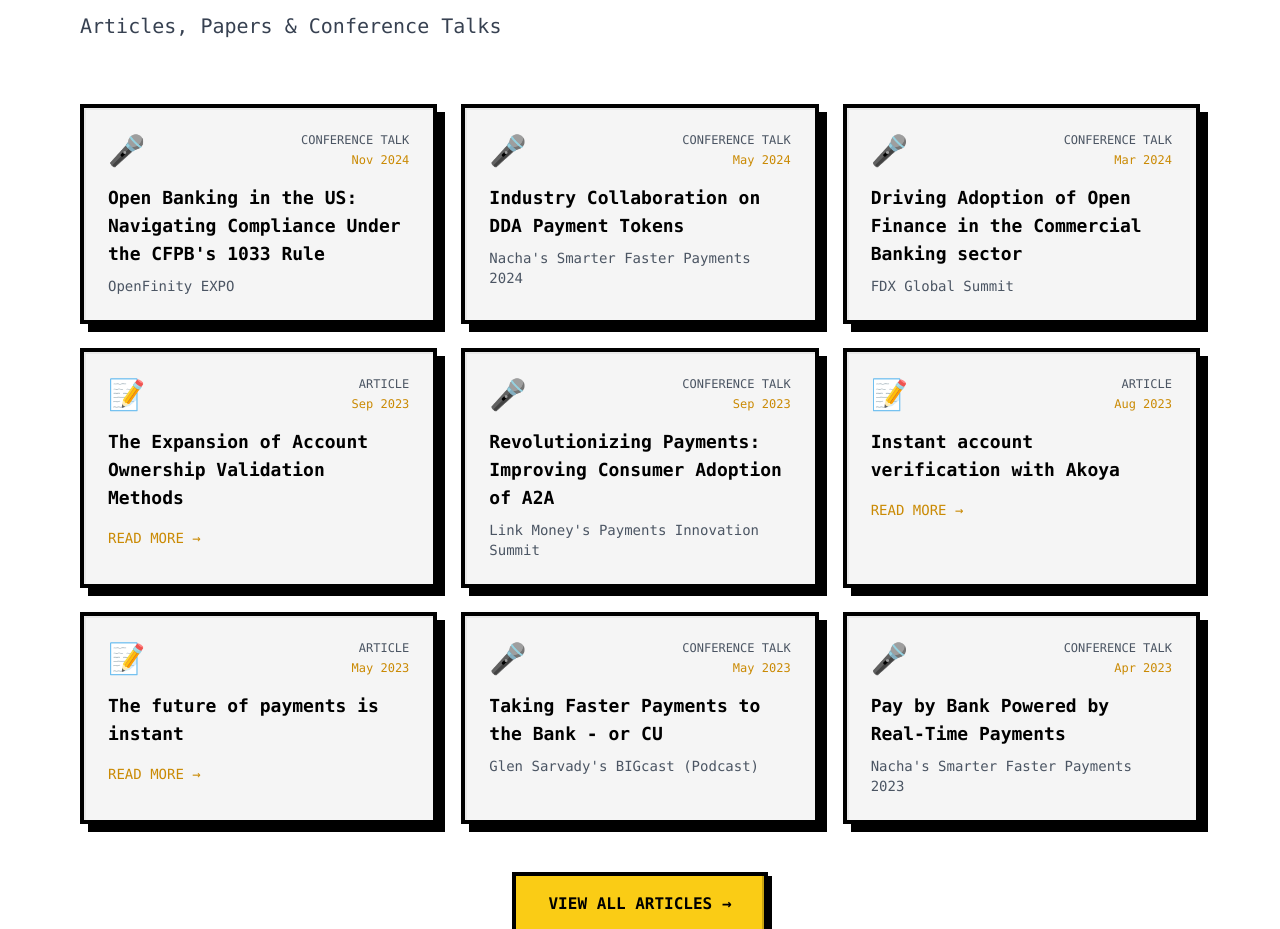
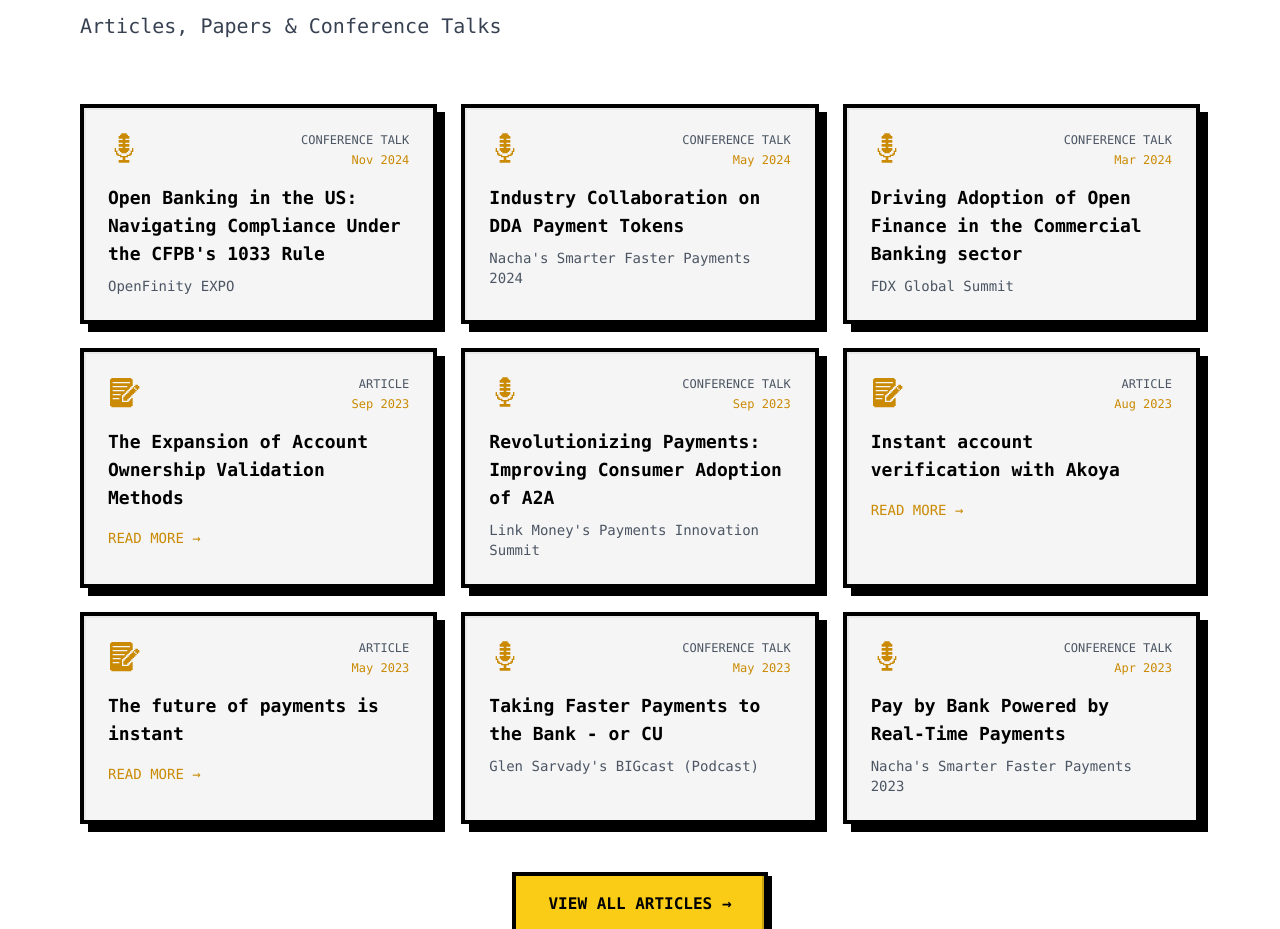
Before and after one commit to florian-wahl/wahlflorian.com, a Next.js app: page / in a window 1280 px wide. Shown: the part 1200-2129 px from the top of the page. Built offline with nearby package versions, Linux system fonts and the light colour scheme; no server answers.

Commit message:
Using Hackernoon icons for pixel style

```diff
--- a/components/AboutMe.tsx
+++ b/components/AboutMe.tsx
@@ -1,5 +1,6 @@
 import React from "react";
 import userData from "../constants/data";
+import { PodcastIcon } from "./PixelIcons";
 
 const AboutMe: React.FC = () => {
     return (
@@ -71,8 +72,8 @@ const AboutMe: React.FC = () => {
                     <div className="grid grid-cols-1 md:grid-cols-2 gap-4">
                         {userData.conferenceTalks.map((talk, idx) => (
                             <div key={idx} className="pixel-card bg-gray-50 dark:bg-gray-900 p-6">
-                                <p className="text-black dark:text-white font-mono text-sm mb-2">
-                                    <span className="text-yellow-600 dark:text-yellow-400">🎤</span> {talk.title}
+                                <p className="text-black dark:text-white font-mono text-sm mb-2 flex items-center gap-2">
+                                    <PodcastIcon className="text-yellow-600 dark:text-yellow-400" size={20} /> {talk.title}
                                 </p>
                                 <p className="text-gray-600 dark:text-gray-400 font-mono text-xs">
                                     {talk.venue}
--- a/components/Contact.tsx
+++ b/components/Contact.tsx
@@ -1,6 +1,7 @@
 import React from "react";
 import userData from "../constants/data";
 import { event } from "../utils/analytics";
+import { MailIcon, LocationIcon } from "./PixelIcons";
 
 const Contact: React.FC = () => {
     return (
@@ -32,7 +33,7 @@ const Contact: React.FC = () => {
                                     href={`mailto:${userData.email}`}
                                     className="flex flex-row items-center space-x-4 pixel-card bg-gray-100 dark:bg-gray-800 p-4 hover:border-yellow-500 dark:hover:border-yellow-400 transition-colors group"
                                 >
-                                    <div className="text-2xl">📧</div>
+                                    <MailIcon className="text-yellow-600 dark:text-yellow-400" size={24} />
                                     <div>
                                         <p className="text-yellow-600 dark:text-yellow-400 font-mono text-xs uppercase mb-1">Email</p>
                                         <p className="text-black dark:text-white font-mono text-sm group-hover:text-yellow-600 dark:group-hover:text-yellow-400 transition-colors">
@@ -42,7 +43,7 @@ const Contact: React.FC = () => {
                                 </a>
 
                                 <div className="flex flex-row items-center space-x-4 pixel-card bg-gray-100 dark:bg-gray-800 p-4">
-                                    <div className="text-2xl">📍</div>
+                                    <LocationIcon className="text-yellow-600 dark:text-yellow-400" size={24} />
                                     <div>
                                         <p className="text-yellow-600 dark:text-yellow-400 font-mono text-xs uppercase mb-1">Location</p>
                                         <p className="text-black dark:text-white font-mono text-sm">
--- /dev/null
+++ b/components/PixelIcons.tsx
@@ -0,0 +1,91 @@
+import React from "react";
+
+// Podcast icon from HackerNoon Pixel Icon Library
+export const PodcastIcon: React.FC<{ className?: string; size?: number }> = ({ className = "", size = 24 }) => {
+    return (
+        <svg
+            id="Podcasts"
+            width={size}
+            height={size}
+            viewBox="0 0 24 24"
+            fill="currentColor"
+            className={className}
+            style={{ display: 'inline-block', verticalAlign: 'middle' }}
+            xmlns="http://www.w3.org/2000/svg"
+        >
+            <polygon points="9 14 8 14 8 12 11 12 11 11 8 11 8 9 11 9 11 8 8 8 8 6 11 6 11 5 8 5 8 3 9 3 9 2 10 2 10 1 14 1 14 2 15 2 15 3 16 3 16 5 13 5 13 6 16 6 16 8 13 8 13 9 16 9 16 11 13 11 13 12 16 12 16 14 15 14 15 15 14 15 14 16 10 16 10 15 9 15 9 14"/>
+            <polygon points="19 12 19 15 18 15 18 17 17 17 17 18 15 18 15 19 13 19 13 21 16 21 16 23 8 23 8 21 11 21 11 19 9 19 9 18 7 18 7 17 6 17 6 15 5 15 5 12 6 12 6 14 7 14 7 16 8 16 8 17 10 17 10 18 14 18 14 17 16 17 16 16 17 16 17 14 18 14 18 12 19 12"/>
+        </svg>
+    );
+};
+
+// Writing icon from HackerNoon Pixel Icon Library
+export const WritingIcon: React.FC<{ className?: string; size?: number }> = ({ className = "", size = 24 }) => {
+    return (
+        <svg
+            width={size}
+            height={size}
+            viewBox="0 0 24 24"
+            fill="currentColor"
+            className={className}
+            style={{ display: 'inline-block', verticalAlign: 'middle' }}
+            xmlns="http://www.w3.org/2000/svg"
+        >
+            <path d="M23.5049 7.5012V9.50166H22.5047V10.5019H21.5045V9.50166H20.5043V8.50143H19.504V7.5012H20.5043V6.50098H22.5047V7.5012H23.5049Z" fill="currentColor"/>
+            <path d="M21.5046 10.5019V11.5021H20.5044V12.5024H19.5041V13.5026H18.5039V14.5028H17.5037V15.5031H16.5035V16.5033H15.5032V17.5035H14.503V18.5037H11.5023V15.5031H12.5025V14.5028H13.5028V13.5026H14.503V12.5024H15.5032V11.5021H16.5035V10.5019H17.5037V9.50169H18.5039V8.50146H19.5041V9.50169H20.5044V10.5019H21.5046Z" fill="currentColor"/>
+            <path d="M17.5036 2.50023V1.5H2.50023V2.50023H1.5V22.5048H2.50023V23.505H17.5036V22.5048H18.5039V16.5034H17.5036V17.5036H16.5034V18.5039H15.5032V19.5041H10.502V14.503H11.5023V13.5027H12.5025V12.5025H13.5027V11.5023H14.503V10.502H15.5032V9.50182H16.5034V8.50159H17.5036V7.50136H18.5039V2.50023H17.5036ZM16.5034 5.50091H3.50045V4.50068H16.5034V5.50091ZM14.503 8.50159H3.50045V7.50136H14.503V8.50159ZM8.50159 17.5036H3.50045V16.5034H8.50159V17.5036ZM3.50045 14.503V13.5027H9.50182V14.503H3.50045ZM3.50045 11.5023V10.502H12.5025V11.5023H3.50045Z" fill="currentColor"/>
+        </svg>
+    );
+};
+
+// Microphone icon (alias for PodcastIcon for backward compatibility)
+export const MicrophoneIcon: React.FC<{ className?: string; size?: number }> = ({ className = "", size = 24 }) => {
+    return <PodcastIcon className={className} size={size} />;
+};
+
+// Document/Article icon (alias for WritingIcon)
+export const DocumentIcon: React.FC<{ className?: string; size?: number }> = ({ className = "", size = 24 }) => {
+    return <WritingIcon className={className} size={size} />;
+};
+
+// Paper icon (same as document)
+export const PaperIcon: React.FC<{ className?: string; size?: number }> = ({ className = "", size = 24 }) => {
+    return <WritingIcon className={className} size={size} />;
+};
+
+// Mail icon from HackerNoon Pixel Icon Library
+export const MailIcon: React.FC<{ className?: string; size?: number }> = ({ className = "", size = 24 }) => {
+    return (
+        <svg
+            id="Envelope"
+            width={size}
+            height={size}
+            viewBox="0 0 24 24"
+            fill="currentColor"
+            className={className}
+            style={{ display: 'inline-block', verticalAlign: 'middle' }}
+            xmlns="http://www.w3.org/2000/svg"
+        >
+            <path d="m21,5v-1H3v1H1v14h1v1h20v-1h1V5h-2Zm-11,7v-1h-1v-1h-1v-1h-1v-1h-1v-1h-1v-1h14v1h-1v1h-1v1h-1v1h-1v1h-1v1h-1v1h-2v-1h-1Zm-6-5v1h1v1h1v1h1v1h1v1h1v1h1v1h1v1h2v-1h1v-1h1v-1h1v-1h1v-1h1v-1h1v-1h1v-1h1v11H3V7h1Z" fill="currentColor"/>
+        </svg>
+    );
+};
+
+// Location icon from HackerNoon Pixel Icon Library
+export const LocationIcon: React.FC<{ className?: string; size?: number }> = ({ className = "", size = 24 }) => {
+    return (
+        <svg
+            id="Location_Pin"
+            width={size}
+            height={size}
+            viewBox="0 0 24 24"
+            fill="currentColor"
+            className={className}
+            style={{ display: 'inline-block', verticalAlign: 'middle' }}
+            xmlns="http://www.w3.org/2000/svg"
+        >
+            <polygon points="15 8 15 10 14 10 14 11 13 11 13 12 11 12 11 11 10 11 10 10 9 10 9 8 10 8 10 7 11 7 11 6 13 6 13 7 14 7 14 8 15 8"/>
+            <path d="m19,6v-2h-1v-1h-1v-1h-2v-1h-6v1h-2v1h-1v1h-1v2h-1v6h1v2h1v1h1v2h1v1h1v2h1v1h1v2h2v-2h1v-1h1v-2h1v-1h1v-2h1v-1h1v-2h1v-6h-1Zm-2,6v2h-1v1h-1v2h-1v1h-1v2h-2v-2h-1v-1h-1v-2h-1v-1h-1v-2h-1v-6h1v-2h2v-1h6v1h2v2h1v6h-1Z"/>
+        </svg>
+    );
+};
--- a/components/ThoughtLeadership.tsx
+++ b/components/ThoughtLeadership.tsx
@@ -2,6 +2,7 @@ import React, { useMemo } from "react";
 import userData from "../constants/data";
 import { event } from "../utils/analytics";
 import Link from "next/link";
+import { PodcastIcon, WritingIcon } from "./PixelIcons";
 
 interface ThoughtLeadershipItem {
     title: string;
@@ -71,13 +72,15 @@ const ThoughtLeadership: React.FC<ThoughtLeadershipProps> = ({ limit }) => {
     const getTypeIcon = (type: string) => {
         switch (type) {
             case "talk":
-                return "🎤";
+                return <PodcastIcon className="w-8 h-8" size={32} />;
             case "article":
-                return "📝";
+                return <WritingIcon className="w-8 h-8" size={32} />;
+            case "blog":
+                return <WritingIcon className="w-8 h-8" size={32} />;
             case "paper":
-                return "📄";
+                return <WritingIcon className="w-8 h-8" size={32} />;
             case "podcast":
-                return "🎙️";
+                return <PodcastIcon className="w-8 h-8" size={32} />;
             default:
                 return "💡";
         }
@@ -121,7 +124,7 @@ const ThoughtLeadership: React.FC<ThoughtLeadershipProps> = ({ limit }) => {
                             className="pixel-card p-6 hover:border-yellow-500 dark:hover:border-yellow-400 transition-all duration-200"
                         >
                             <div className="flex items-start justify-between mb-4">
-                                <span className="text-3xl">{getTypeIcon(item.type)}</span>
+                                <div className="text-yellow-600 dark:text-yellow-400">{getTypeIcon(item.type)}</div>
                                 <div className="flex flex-col items-end gap-1">
                                     <span className="text-xs font-mono text-gray-600 dark:text-gray-400 uppercase">
                                         {getTypeLabel(item.type)}
--- a/package.json
+++ b/package.json
@@ -10,6 +10,7 @@
     "test": "tsc utils/imageOptimization.ts utils/imageOptimization.test.ts --module commonjs --target es2019 --outDir build --noEmit false && node --test build/imageOptimization.test.js && rm -rf build"
   },
   "dependencies": {
+    "@hackernoon/pixel-icon-library": "^1.0.6",
     "@next/third-parties": "^15.1.5",
     "next": "^15.1.5",
     "next-themes": "latest",
```
Also changed, not shown: 1 other file (tests, documents, lock files or other folders).
